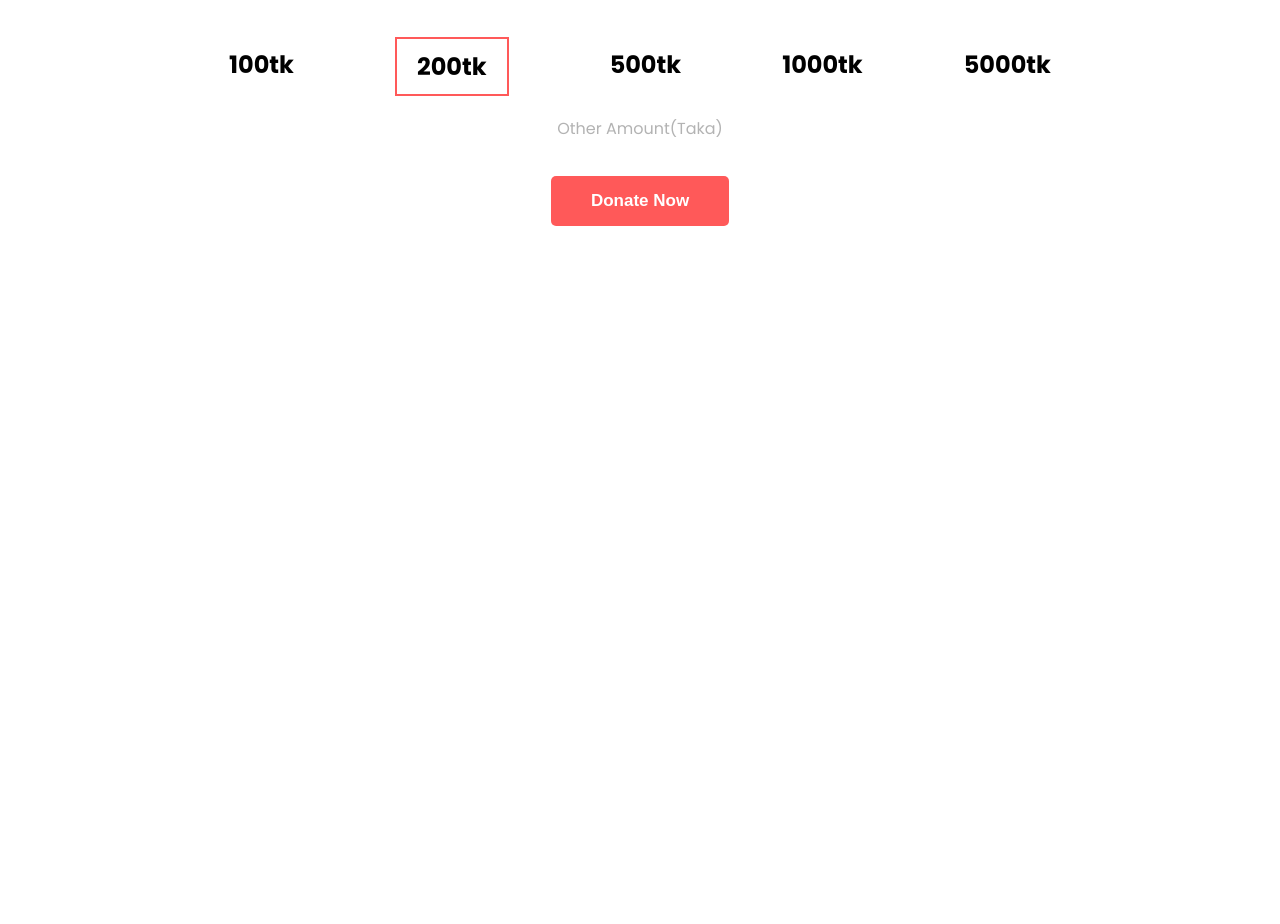
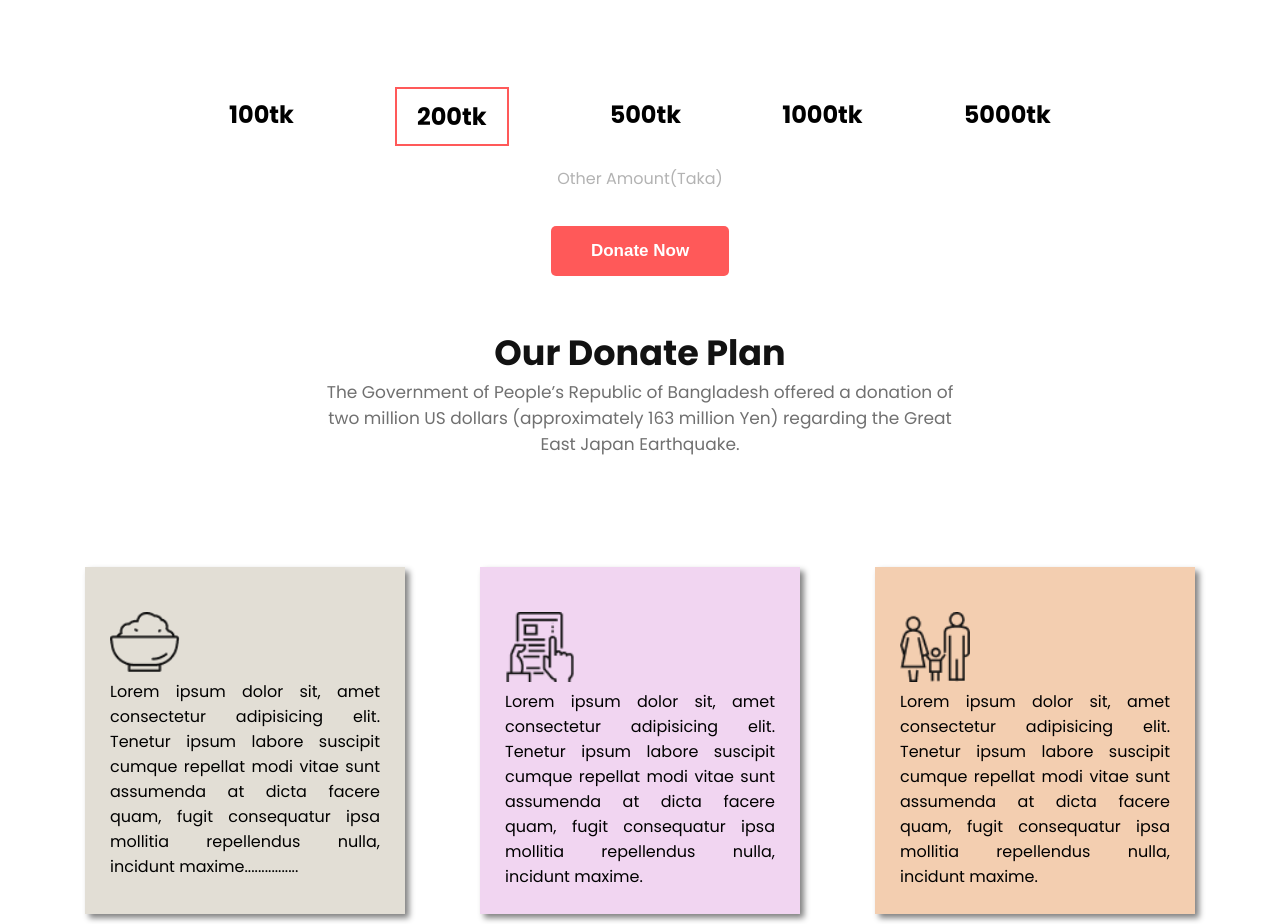
Before and after one commit to afzal75/assignments-1, a plain HTML site: page index.html in a window 1280 px wide. Shown: the part 780-1704 px from the top of the page. Before the commit the page ends 1006 px from the top, so only its background shows below. Drawn offline with Linux system fonts and the light colour scheme.

Commit message:
feature section complete

```diff
--- a/css/style.css
+++ b/css/style.css
@@ -68,9 +68,11 @@ button a {
 
 /* header part end */
 
+/* donate amount part done */
 .donate-section {
     width: 50%;
     padding-top: 50px;
+    padding-bottom: 50px;
     text-align: center;
     margin: 0 auto;
 }
@@ -108,3 +110,50 @@ button a {
     text-align: center;
     padding-top: 20px;
 }
+/* donate amount part end */
+
+/* feature section start */
+.feature-section {
+
+    margin-top: 50px;
+    display: flex;
+    justify-content: space-evenly;
+    padding: 10px;
+    flex-wrap: wrap;
+}
+
+.title2 {
+    font-size: 50px;
+    text-align: center;
+    margin-top: 70px;
+    margin-bottom: 20px;
+}
+
+.box{
+    width: 270px;
+    margin: 0 auto;
+    padding: 25px;
+    border-radius: 5px;
+    margin-top: 20px;
+}
+.box2{
+    background-color: #E2DED5;
+    box-shadow: 4px 4px 6px gray;
+}
+.box3{
+    background-color: #F1D5F1;
+    box-shadow: 4px 4px 6px gray;
+}
+.box4{
+    background-color: #F3CEB0;
+    box-shadow: 4px 4px 6px gray;
+}
+
+.package-descript-text {
+    text-align: justify
+}
+
+.icon img {
+    width: 70px;
+}
+/* feature section end */
--- a/index.html
+++ b/index.html
@@ -55,7 +55,61 @@
                 <button><a href="">Donate Now</a></button>
             </div>
         </section>
+        <!-- donate plane section start -->
+        <section>
+            <div class="donate-section">
+                <h2>Our Donate Plan</h2>
+                <p>The Government of People’s Republic of Bangladesh offered a donation of two million US dollars
+                    (approximately 163 million Yen) regarding the Great East Japan Earthquake.</p>
+            </div>
+        </section>
         <!-- donate plane section end -->
+
+        <!-- feature section start -->
+        <section>
+            <div class="feature-section">
+                <div class="box2">
+                    <div class="box">
+                        <div class="icon">
+                            <img src="./icons/food.png" alt="" />
+                            <p class="package-descript-text">
+                                Lorem ipsum dolor sit, amet consectetur adipisicing elit. Tenetur
+                                ipsum labore suscipit cumque repellat modi vitae sunt assumenda at
+                                dicta facere quam, fugit consequatur ipsa mollitia repellendus
+                                nulla, incidunt maxime................
+                            </p>
+                        </div>
+                    </div>
+                </div>
+                <div class="box3">
+                    <div class="box">
+                        <div class="icon">
+                            <img src="./icons/Frame-1.png" alt="" />
+                            <p class="package-descript-text">
+                                Lorem ipsum dolor sit, amet consectetur adipisicing elit. Tenetur
+                                ipsum labore suscipit cumque repellat modi vitae sunt assumenda at
+                                dicta facere quam, fugit consequatur ipsa mollitia repellendus
+                                nulla, incidunt maxime.
+                            </p>
+                        </div>
+                    </div>
+                </div>
+                <div class="box4">
+                    <div class="box">
+                        <div class="icon">
+                            <img src="./icons/shelter.png" alt="" />
+                            <p class="package-descript-text">
+                                Lorem ipsum dolor sit, amet consectetur adipisicing elit. Tenetur
+                                ipsum labore suscipit cumque repellat modi vitae sunt assumenda at
+                                dicta facere quam, fugit consequatur ipsa mollitia repellendus
+                                nulla, incidunt maxime.
+                            </p>
+                        </div>
+                    </div>
+                </div>
+            </div>
+        </section>
+        <!-- feature section end -->
     </main>
 </body>
 
```
